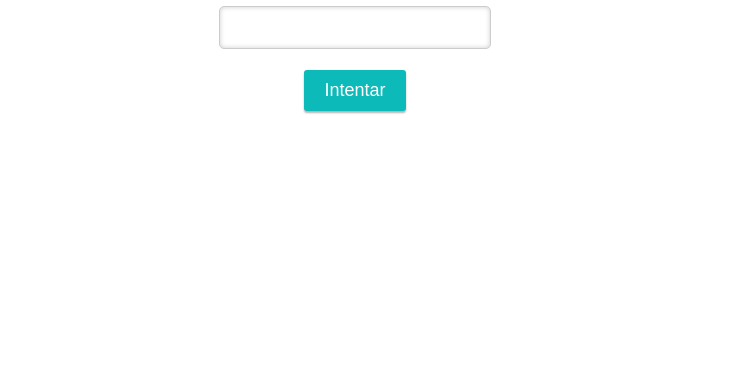
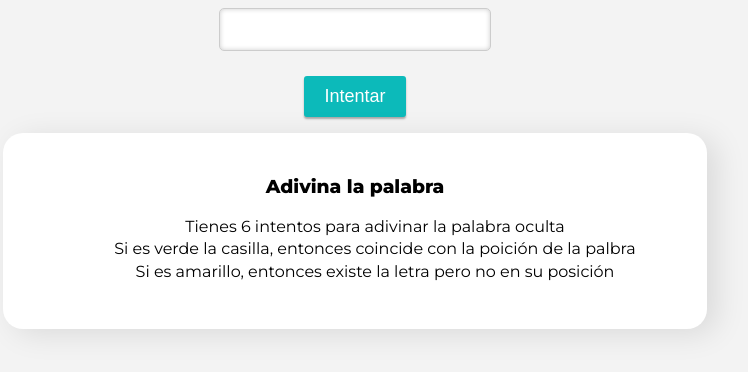
Before and after one commit to Fredy452/wordleppyApi, a plain HTML site: page index.html in a window 1280 px wide. Shown: the part 150-522 px from the top of the page, without its empty margins (285-1033 px from the left). Drawn offline with Linux system fonts and the light colour scheme; no server answers.

Commit message:
Agregando instrucciones

```diff
--- a/index.html
+++ b/index.html
@@ -20,6 +20,9 @@
         <input type="text" id="guess-input" maxlength="5">
         <span id="error"></span>
         <button id="guess-button">Intentar</button>
+        <div id="instruccion">
+
+        </div>
         <p id="guesses">
             <!-- Aca se muestra el mensaje de terminar -->
         </p>
--- a/script.js
+++ b/script.js
@@ -2,16 +2,6 @@ window.addEventListener('load', init);
 function init(){
 
 let intentos = 6;
-// let ganado = 0;
-// let diccionario = ['PIZZA', 'VEJEZ', 'FEROZ', 'FREZA', 'VELOZ', 'BAZAR', 'JUEZS', 'c']
-// // Obtenemos una palabr aleatoria de diccionario
-// const palabra = diccionario[Math.floor(Math.random() * diccionario.length)];
-// console.log(palabra);
-// Usamos local storage para guardar el puntaje
-// localStorage.setItem('puntos', ganado);
-// let puntos = localStorage.getItem('puntos');
-// let puntosInt = parseInt(puntos);
-// console.log(puntosInt);
 let palabra = "";
 let palabraUrl = "https://clientes.api.greenborn.com.ar/public-random-word?c=9&l=5";
 // creramos el fetch para obtener los datos de la api
@@ -23,7 +13,6 @@ fetch(palabraUrl)
     console.log(palabra);
   })
   .catch(error => console.error(error))
-  console.log(palabra);
 
 
 
@@ -34,11 +23,16 @@ const button = document.getElementById("guess-button");
 const input = document.getElementById("guess-input");
 const ERROR = document.getElementById("error");
 const VIDA = document.getElementById("vida");
+const INSTRUCCION = document.getElementById("instruccion");
 VIDA.innerHTML = intentos;
+
+// antes que nada intruducimos las instrucciones
+INSTRUCCION.innerHTML = '<h3>Adivina la palabra</h3> <ul> <li> Tienes 6 intentos para adivinar la palabra oculta</> <li>Si es verde la casilla, entonces coincide con la poición de la palbra</li>  <li>Si es amarillo, entonces existe la letra pero no en su posición</li>'
 
 button.addEventListener('click', validarInput);
 input.addEventListener('keyup', () => {
         ERROR.innerHTML = "";
+        INSTRUCCION.remove();
         input.style.borderColor = '#ccc';
     if (event.key === 'Enter') {
         validarInput();
--- a/style.css
+++ b/style.css
@@ -1,7 +1,10 @@
+@import url('https://fonts.googleapis.com/css?family=Montserrat:400,800');
+
  body {
-    font-family: Arial, sans-serif;
+    font-family: 'Montserrat', sans-serif;
     display: block;
     height: 100vh;
+    background: #f3f3f3;
  }
  .header {
   display: flex;
@@ -28,9 +31,24 @@ h1 {
 }
  h3 {
    text-align: center;
-   margin-top: 20px;
+   margin-top: 10px;
  }
-
+#instruccion{
+    margin: 0 auto;
+    width: 40rem;
+    padding: 2rem;
+    border-radius: 20px;
+    background: #fff;
+    box-shadow: 10px 5px 30px rgba(0,0,0,0.1);
+}
+ul {
+  text-align: center;
+  list-style: none;
+}
+li{
+  text-align: center;
+  margin: 0.2rem;
+}
  #guess-input {
    display: block;
    margin: 0 auto 1px;
@@ -50,6 +68,7 @@ h1 {
    display: block;
    margin: 0 auto;
    margin-top: 20px;
+   margin-bottom: 1rem;
    padding: 10px 20px;
    font-size: 18px;
    background-color: #0CBABA;
@@ -62,6 +81,7 @@ h1 {
  #error{
   display: flex;
   justify-content: center;
+  margin-top: 5px;
   align-items: center;
   align-items:center;
   color: rgb(247, 70, 70);
```
Also changed, not shown: 1 other file.
